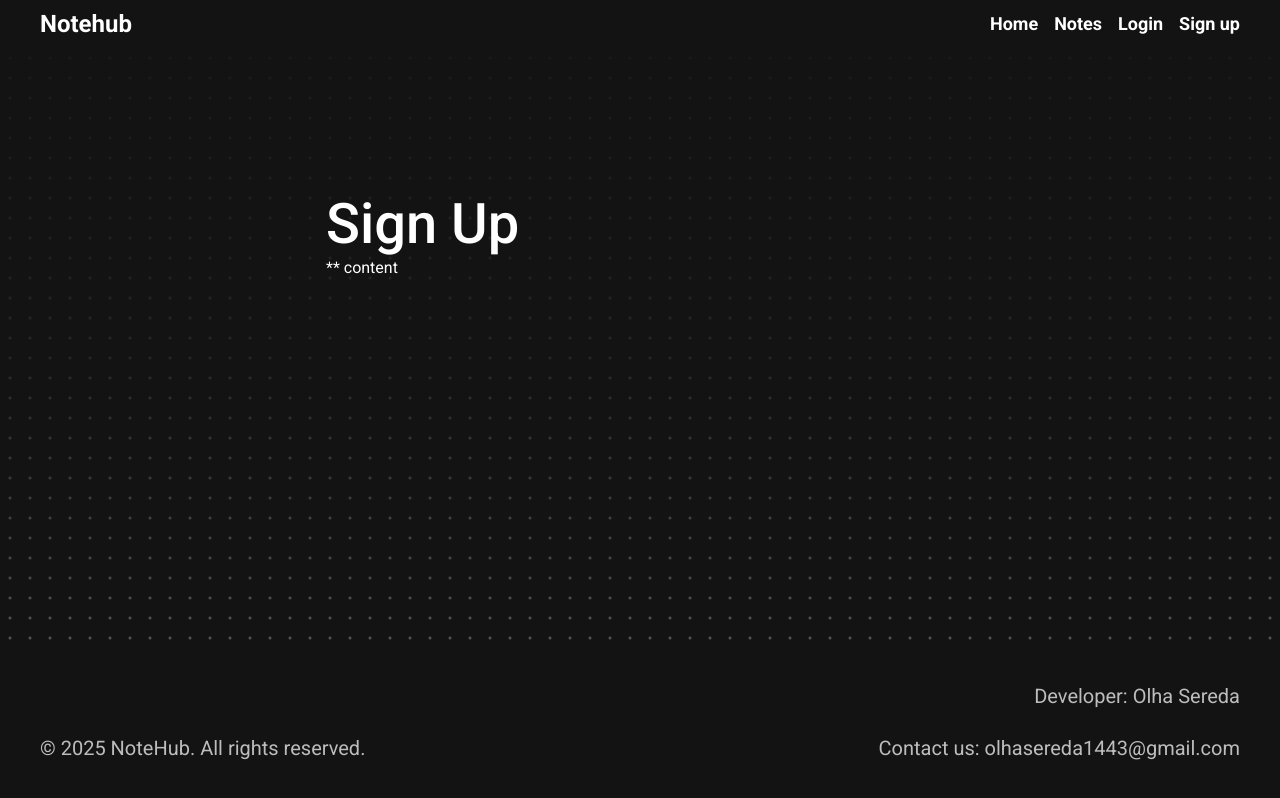
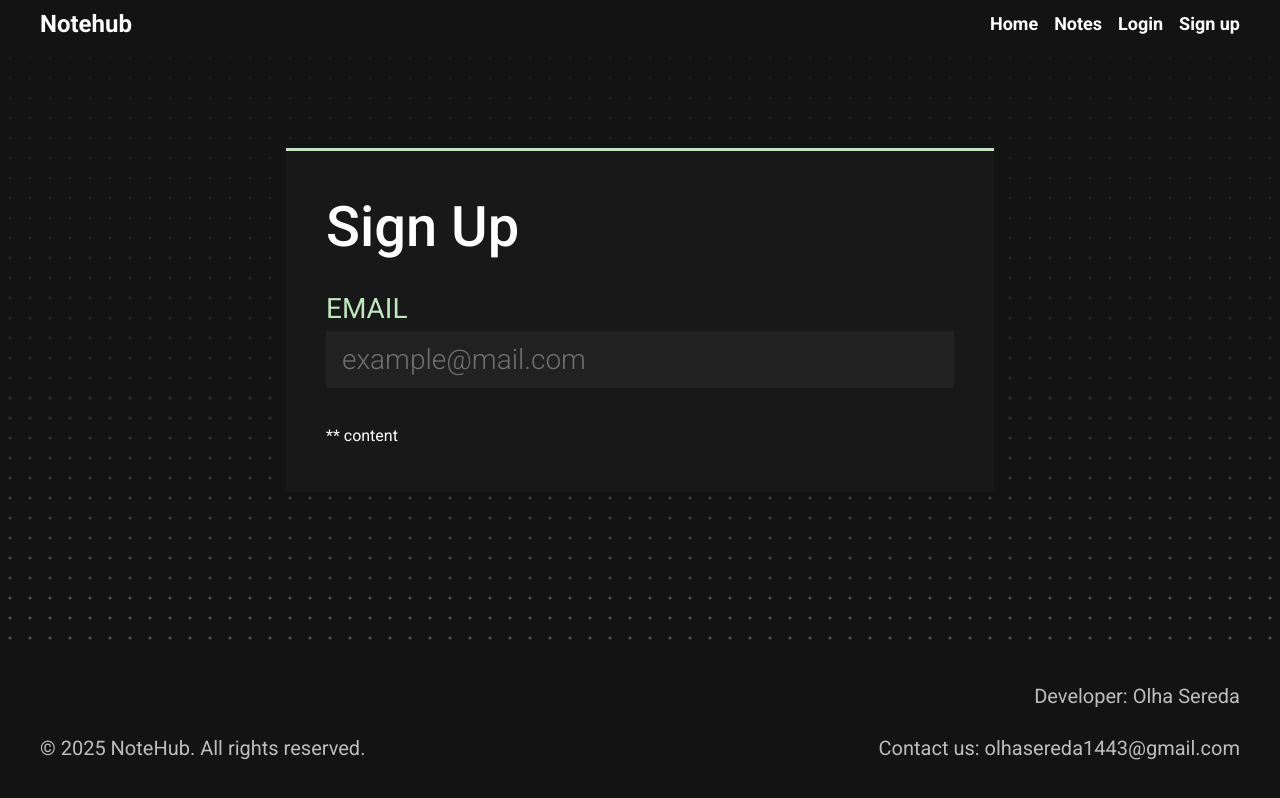
Before and after one commit to hellvita/notehub-helvita, a Next.js app: page /sign-up in a window 1280 px wide. Built offline with nearby package versions, Linux system fonts and the light colour scheme; no server answers.

Commit message:
add the FormInput component

```diff
--- a/app/(auth routes)/layout.tsx
+++ b/app/(auth routes)/layout.tsx
@@ -21,7 +21,7 @@ export default function AuthLayout({ children }: AuthLayoutProps) {
      bg-size-[20px_20px]"
     >
       <div className="grow bg-linear-to-b from-black-900/90 via-black-900/70 to-black-900/0 py-10 px-4 tablet:py-25 tablet:px-13 ">
-        <div className="min-w-0 my-0 mx-auto mobile:max-w-82 tablet:max-w-150 tablet-big:max-w-177">
+        <div className="min-w-0 my-0 mx-auto mobile:max-w-82 tablet:max-w-150 tablet-big:max-w-177 mobile:leading-none">
           {children}
         </div>
       </div>
--- a/app/(auth routes)/sign-up/page.tsx
+++ b/app/(auth routes)/sign-up/page.tsx
@@ -1,11 +1,19 @@
 "use client";
 
 import AuthForm from "@/components/Auth/AuthForm";
+import FormInput from "@/components/parts/FormInput/FormInput";
 
 export default function RegisterPage() {
   return (
     <AuthForm handleSubmit={() => {}} title="Sign Up">
-      <p>** content</p>
+      <FormInput
+        label="Email"
+        id="email"
+        type="email"
+        name="email"
+        hint="example@mail.com"
+      />
+      <p className="mt-10">** content</p>
     </AuthForm>
   );
 }
--- a/components/Auth/AuthForm.tsx
+++ b/components/Auth/AuthForm.tsx
@@ -3,19 +3,22 @@
 interface AuthFormProps {
   handleSubmit: (formData: FormData) => void;
   title: string;
+  borderColor?: string;
   children: React.ReactNode;
 }
 
 export default function AuthForm({
   handleSubmit,
   title,
+  borderColor = "border-t-green-200",
   children,
 }: AuthFormProps) {
   return (
-    <form action={handleSubmit} className="py-12 px-5 tablet-big:px-10">
-      <h1 className="mobile:leading-none mobile:text-s56 font-medium">
-        {title}
-      </h1>
+    <form
+      action={handleSubmit}
+      className={`py-12 px-5 tablet-big:px-10 bg-black-800 ${borderColor} border-t-3`}
+    >
+      <h1 className="mobile:text-s56 font-medium mb-10">{title}</h1>
       {children}
     </form>
   );
--- /dev/null
+++ b/components/parts/FormInput/FormInput.tsx
@@ -0,0 +1,53 @@
+"use client";
+
+import { motion } from "motion/react";
+import { convertToRgba } from "@/lib/utils/colors";
+
+interface FormInputProps {
+  id: string;
+  type: string;
+  name: string;
+  label?: string;
+  required?: boolean;
+  hint?: string;
+  twStylesContainer?: string;
+  twStylesLabel?: string;
+  twStylesInput?: string;
+}
+
+export default function FormInput({
+  id,
+  type,
+  name,
+  label,
+  required = true,
+  hint = "",
+  twStylesContainer = "flex flex-col gap-2 mobile:text-s28",
+  twStylesLabel = "text-green-200",
+  twStylesInput = "py-3 px-4 outline-0 mobile:max-tablet:text-s24 placeholder:font-light placeholder:text-white-400/50",
+}: FormInputProps) {
+  const inputLabel = (label ? label : name).toUpperCase();
+
+  return (
+    <div className={twStylesContainer}>
+      <label htmlFor={id} className={twStylesLabel}>
+        {inputLabel}
+      </label>
+      <motion.input
+        id={id}
+        type={type}
+        name={name}
+        required={required}
+        placeholder={hint}
+        autoComplete="off"
+        className={`${twStylesInput} bg-white-950/4`}
+        whileTap={{
+          backgroundColor: convertToRgba("var(--color-white-950)", 0.08),
+        }}
+        whileFocus={{
+          backgroundColor: convertToRgba("var(--color-white-950)", 0.08),
+        }}
+      ></motion.input>
+    </div>
+  );
+}
--- a/lib/utils/colors.ts
+++ b/lib/utils/colors.ts
@@ -16,16 +16,19 @@ export const convertToRgba = (cssVar: string, opacity: number): string => {
     .trim()
     .replace("#", "");
 
-  if (!colorValue || !/^([0-9a-fA-F]{6})$/.test(colorValue))
+  const finalValue =
+    colorValue.length === 3 ? colorValue + colorValue : colorValue;
+
+  if (!finalValue || !/^([0-9a-fA-F]{6})$/.test(finalValue))
     return `rgba(0, 0, 0, ${opacity})`;
 
   if (opacity < 0 || opacity > 1) {
     opacity = 1;
   }
 
-  const r = parseInt(colorValue.slice(0, 2), 16);
-  const g = parseInt(colorValue.slice(2, 4), 16);
-  const b = parseInt(colorValue.slice(4, 6), 16);
+  const r = parseInt(finalValue.slice(0, 2), 16);
+  const g = parseInt(finalValue.slice(2, 4), 16);
+  const b = parseInt(finalValue.slice(4, 6), 16);
 
   const result = `rgba(${r}, ${g}, ${b}, ${opacity})`;
 
```
